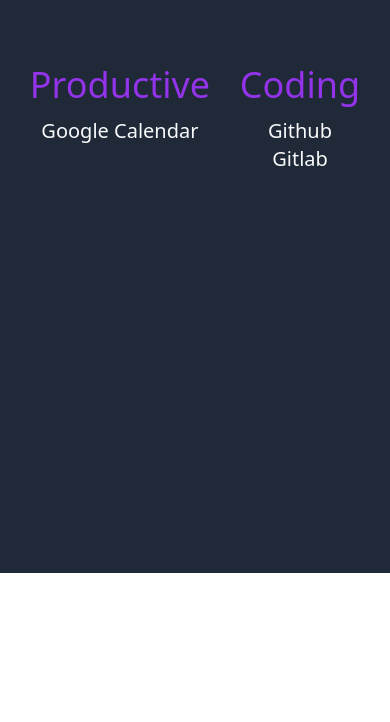
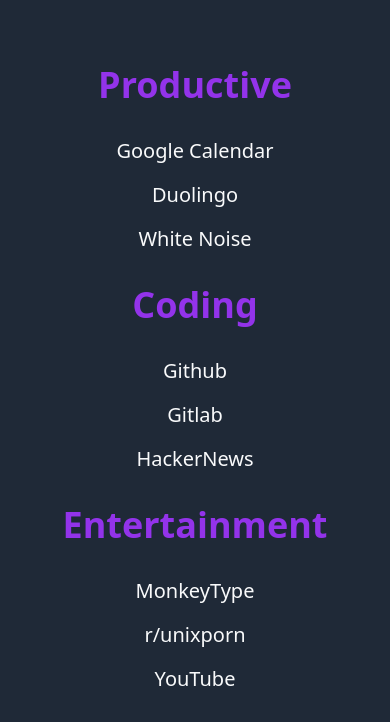
Before and after one commit to jacsonikowy/HomepageReact, a React (Create React App) app: page / in a window 390 px wide. Shown: the part 271-993 px from the top of the page. Before the commit the page ends 844 px from the top, so only its background shows below. Built offline with nearby package versions, Linux system fonts and the light colour scheme; no server answers.

Commit message:
Responsive Design and add few new links

```diff
--- a/src/App.js
+++ b/src/App.js
@@ -5,7 +5,7 @@
 
 function App() {
   return (
-    <div className={"bg-gray-800 w-screen h-screen text-gray-50"}>
+    <div className={"bg-gray-800 min-w-screen min-h-screen overflow-y-scroll text-gray-50"}>
       <Header />
       <SearchBar />
       <Content />
--- a/src/components/Content.jsx
+++ b/src/components/Content.jsx
@@ -2,20 +2,31 @@
 
 const Content = () => {
   return (
-    <div className={"flex justify-evenly content-center w-screen text-xl mt-10"}>
+    <div className={"md:justify-evenly md:content-center w-screen text-xl mt-10 md:flex"}>
       <div className={"text-center"}>
-        <p className={"text-4xl text-purple-600"}>Productive</p>
-        <div className={"my-3"}>
-          <Link url={"https://calendar.google.com"} text={"Google Calendar"} /><br />
+        <p className={"text-4xl text-purple-600 font-bold"}>Productive</p>
+        <div className={"flex flex-col my-6"}>
+          <Link url={"https://calendar.google.com"} text={"Google Calendar"} />
+          <Link url={"https://www.duolingo.com"} text={"Duolingo"} />
+          <Link url={"https://www.youtube.com/watch?v=nMfPqeZjc2c"} text={"White Noise"} />
         </div>
       </div>
       <div className={"text-center"}>
-        <p className={"text-4xl text-purple-600"}>Coding</p>
-        <div className={"my-3"}>
-          <Link url={"https://www.github.com"} text={"Github"} /><br />
+        <p className={"text-4xl text-purple-600 font-bold"}>Coding</p>
+        <div className={"flex flex-col my-6"}>
+          <Link url={"https://www.github.com"} text={"Github"} />
           <Link url={"https://www.gitlab.com"} text={"Gitlab"} />
+          <Link url={"https://news.ycombinator.com"} text={"HackerNews"} />
         </div>
       </div>
+    <div className={"text-center"}>
+      <p className={"text-4xl text-purple-600 font-bold"}>Entertainment</p>
+      <div className={"flex flex-col my-6"}>
+        <Link url={"https://www.monkeytype.com"} text={"MonkeyType"} />
+        <Link url={"https://www.reddit.com/r/unixporn"} text={"r/unixporn"} />
+        <Link url={"https://www.youtube.com"} text={"YouTube"} />
+      </div>
+    </div>
     </div>
   )
 }
```
